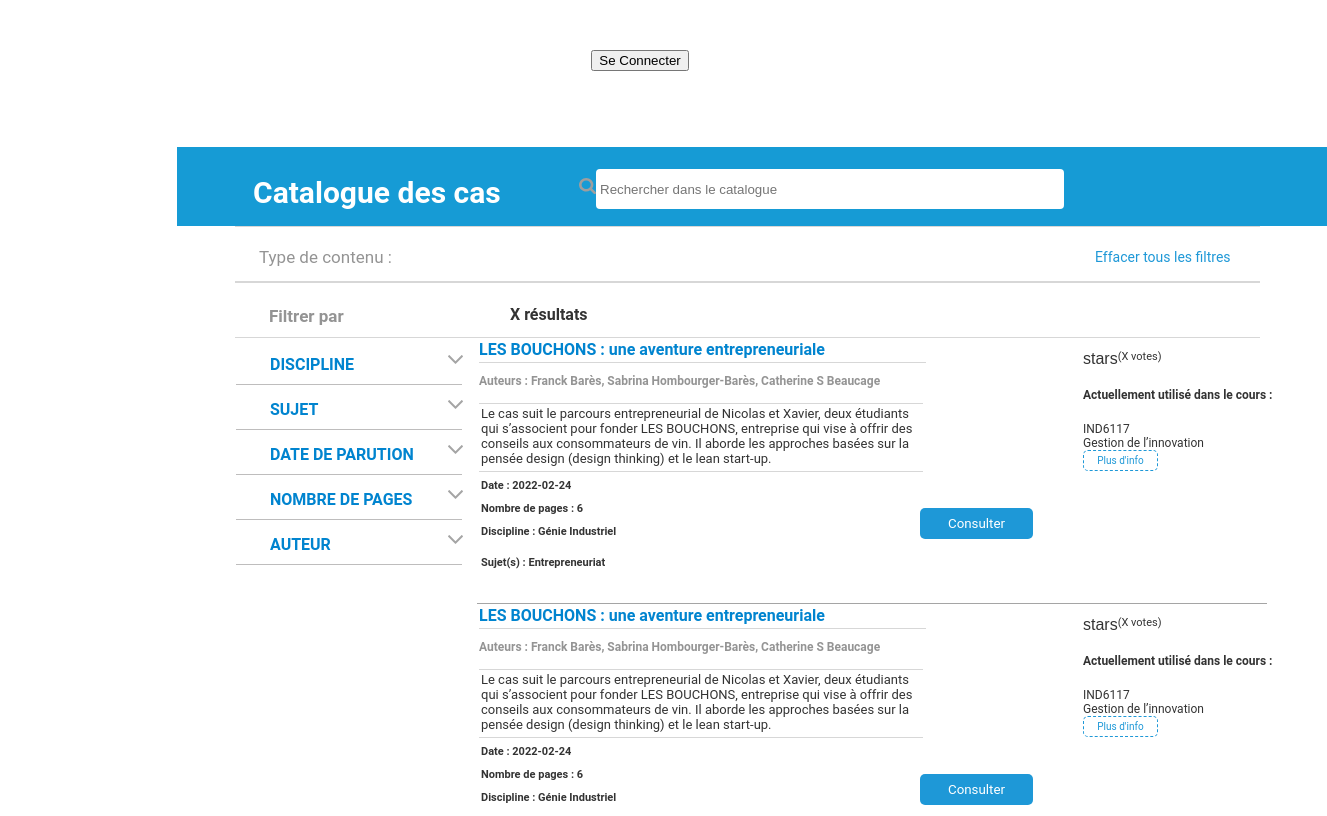
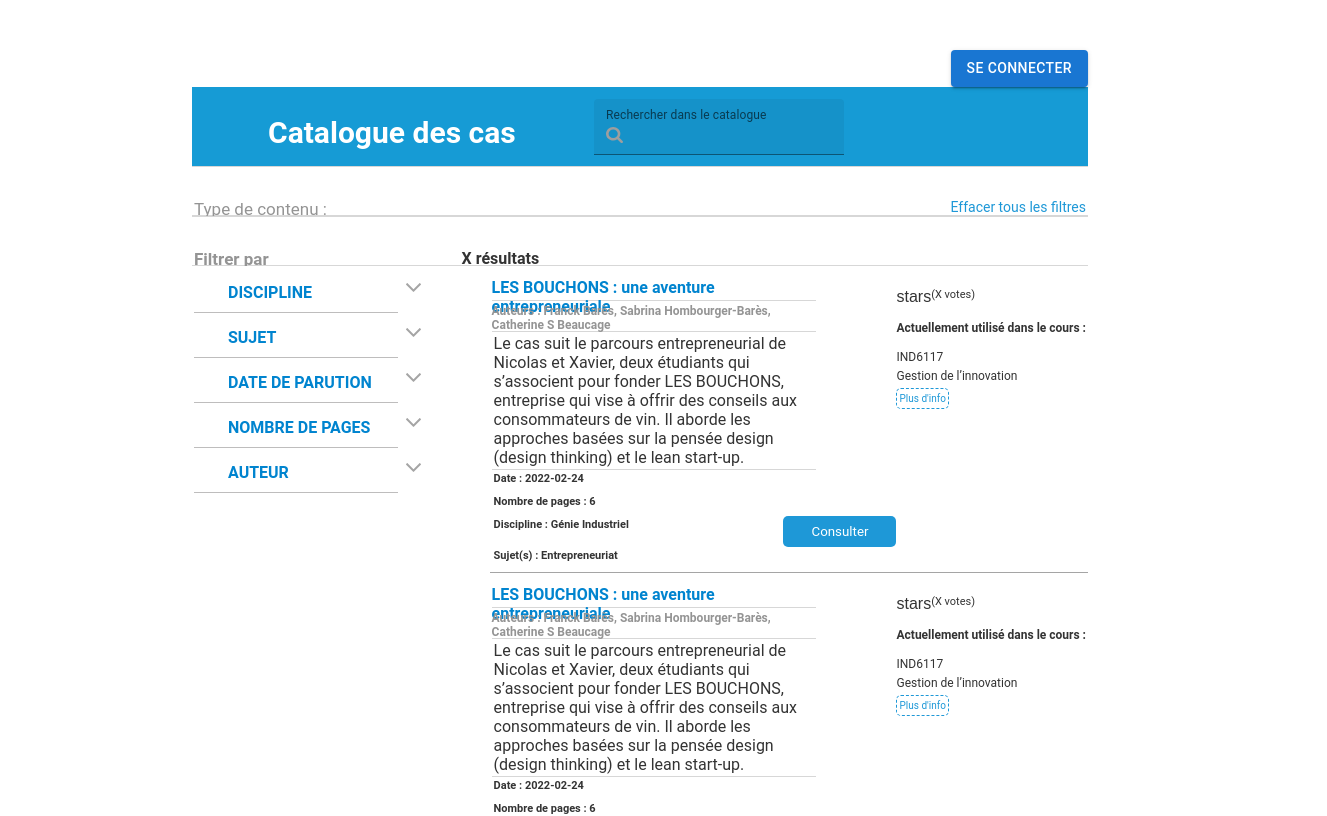
Before and after one commit to EdwardHealy00/Projet-LAC, a React (Create React App) app in the folder etude-cas/: page / in a window 1280 px wide. Shown: the top 816 px of the page, 1327 px wide, since content can reach past the window. Built offline with nearby package versions, Linux system fonts and the light colour scheme.

Commit message:
finished refactor of catalogue

```diff
--- a/etude-cas/src/components/Catalogue.tsx
+++ b/etude-cas/src/components/Catalogue.tsx
@@ -1,33 +1,49 @@
 import React from "react";
 import '../styles/LightCatalogue.scss';
-import Button from './common/Button';
+import Button from "@mui/material/Button";
 import '../img/normal_search.svg';
 import SearchIcon from "./common/SearchIcon";
 import DropDown from "./common/Dropdown";
 import Results from "./common/Results";
+import { InputAdornment, TextField } from "@mui/material";
 // import { useNavigate } from "react-router-dom";
 
-interface Props {}
+interface Props { }
 
 const Catalogue: React.FC<Props> = ({ }) => {
     // const navigate = useNavigate();
     return (
         <div id="main">
-        <Button children="Se Connecter" styleName="se-connecter" onClick={() => console.log("You clicked")}></Button>
+            <div id="profile">
+                <Button variant="contained" onClick={() => console.log("You clicked")}>
+                    Se Connecter
+                </Button>
+            </div>
             <div id="content">
                 <div id="rectangle">
                     <div id="catalogue-des-cas">Catalogue des cas</div>
                     <div id="searchField">
-                            <SearchIcon></SearchIcon>
-                            <input id="predictive-search" placeholder="Rechercher dans le catalogue"></input>
+                        <TextField
+                            label="Rechercher dans le catalogue"
+                            id="searchBar"
+                            variant="filled"
+                            fullWidth
+                            InputProps={{
+                                startAdornment: (
+                                    <InputAdornment position="start">
+                                        <SearchIcon />
+                                    </InputAdornment>
+                                ),
+                            }}
+                        />
                     </div>
                 </div>
-                    <div id="smallRectangle">
+                <div className="smallRectangle">
                     <div id="type-de-contenu">Type de contenu :</div>
                     {/* TODO: insert div for tags here */}
                     <div id="effacer-tous-les-fil">Effacer tous les filtres</div>
                 </div>
-                    <div id="smallRectangle">
+                <div className="smallRectangle">
                     <div id="filtrer-par">Filtrer par</div>
                     <div id="results"> X résultats</div>
                 </div>
--- a/etude-cas/src/styles/LightButton.scss
+++ b/etude-cas/src/styles/LightButton.scss
@@ -4,7 +4,7 @@
         padding: 2px 2px 2px 2px;
         border-radius: 4px;
         background-color: #1e98d7;
-        box-sizing: border-box;
+
         font-family: "Roboto-Regular", "Roboto", sans-serif;
         color: #ffffff;
         text-align: center;
@@ -21,7 +21,7 @@
         padding: 2px 2px 2px 2px;
         border-radius: 5px;
         background-color: #1e98d7;
-        box-sizing: border-box;
+
         border-color: transparent;
         font-family: "Roboto-Regular", "Roboto", sans-serif;
         color: #ffffff;
@@ -32,7 +32,7 @@
     .return {
         padding: 2px 2px 2px 2px;
         background-color: rgba(255, 255, 255, 0);
-        box-sizing: border-box;
+
         border-color: transparent;
         font-family: "Roboto-Medium", "Roboto Medium", "Roboto", sans-serif;
         font-weight: bold;
--- a/etude-cas/src/styles/LightCaseStudy.scss
+++ b/etude-cas/src/styles/LightCaseStudy.scss
@@ -30,7 +30,6 @@
       width: 876px;
       height: 58px;
       background-color: rgba(255, 255, 255, 0);
-      box-sizing: border-box;
       font-family: "Roboto-Bold", "Roboto Bold", "Roboto", sans-serif;
       color: #000000;
       text-align: left;
--- a/etude-cas/src/styles/LightCatalogue.scss
+++ b/etude-cas/src/styles/LightCatalogue.scss
@@ -1,45 +1,82 @@
-    .line {
-        width: 1150px;
-        height: 1px;
+#content {
+    display: flex;
+    flex-direction: column;
+}
+
+.smallRectangle {
+    width: 100%;
+    height: 50px;
     padding: 2px 2px 2px 2px;
-        border: 1px solid #d7d7d7;
+    border-top: 1px solid #d7d7d7;
+    border-bottom: 1px solid #d7d7d7;
     background-color: #ffffff;
-        box-sizing: border-box;
-        position:relative;
-        left: 183px; /*TODO: make it dynamic resize*/
-        top: 75px;
+
 }
+
+#rectangleFilter {
+    width: 230px;
+    height: 300px;
+    padding: 2px 2px 2px 2px;
+    background-color: #ffffff;
+
+}
+
+#results {
+    background-color: rgba(255, 255, 255, 0);
+
+    font-family: "Roboto-Bold", "Roboto Bold", "Roboto", sans-serif;
+    font-weight: 700;
+    color: #333333;
+    line-height: normal;
+    margin-left: 30%;
+}
+
+#articles {
+    width: 90%;
+    background-color: #ffffff;
+    font-family: "ArialMT", "Arial", sans-serif;
+    color: #333333;
+    text-align: center;
+    line-height: normal;
+    margin-left: 10%;
+}
+
+#rows {
+    flex-direction: row;
+    display: flex;
+}
+
 #rectangle {
-        width: 1150px;
+    width: 100%;
     height: 79px;
     padding: 2px 2px 2px 2px;
     background-color: #169bd5;
-        box-sizing: border-box;
     flex-direction: row;
-        display:flex;
-        /* position:relative;
-        left: 112px; /*TODO: make it dynamic resize
-        top: 76px;   */
-        /* align-self: center; */
+    display: flex;
 }
+
 #catalogue-des-cas {
     width: 400px;
     height: 37px;
     background-color: rgba(255, 255, 255, 0);
-        box-sizing: border-box;
     font-family: "Roboto-Bold", "Roboto Bold", "Roboto", sans-serif;
     font-weight: 700;
     color: #ffffff;
     text-align: left;
     line-height: normal;
-        padding-left:74px;
+    padding-left: 74px;
     padding-top: 26px;
     padding-bottom: 16px;
-        /* padding-right:100px; */
-        font-size:30px;
+    font-size: 30px;
 }
-    #searchField{
-        padding-top: 20px;
+
+#searchField {
+    margin-top: 10px;
+    width: 250px;
+
+    #searchBar {
+        width: 100%;
+    }
 }
 
 #predictive-search {
@@ -55,49 +92,29 @@
     height: 16px;
     padding: 2px 2px 2px 2px;
     background-color: #9e9e9e;
-        box-sizing: border-box;
+
     border-color: transparent;
 }
 
-    #smallRectangle {
-        width: 1025px;
-        height: 56px;
-        padding: 2px 2px 2px 2px;
-        border-top: 1px solid #d7d7d7;
-        border-bottom: 1px solid #d7d7d7;
-        background-color: #ffffff;
-        box-sizing: border-box;
-        position:relative;
-        left: 58px; /*TODO: make it dynamic resize*/
-    }
-
 #type-de-contenu {
-        width: 145px;
     height: 20px;
     background-color: rgba(255, 255, 255, 0);
-        box-sizing: border-box;
     font-family: "Roboto-Regular", "Roboto", sans-serif;
     /* font-weight: bold; */
     color: #949494;
     text-align: left;
     line-height: normal;
     font-size: 17px;
-        position: relative;
-        top: 18px;
-        left: 22px;
+    padding-top: 30px;
 }
 
 #effacer-tous-les-fil {
-        width: 140px;
     height: 20px;
     background-color: rgba(255, 255, 255, 0);
-        box-sizing: border-box;
     font-family: "Roboto-Regular", "Roboto", sans-serif;
     color: #1e98d7;
-        text-align: left;
+    text-align: right;
     line-height: normal;
-        position:relative;
-        left:858px;
     font-size: 14px;
 }
 
@@ -105,70 +122,11 @@
     width: 80px;
     height: 20px;
     background-color: rgba(255, 255, 255, 0);
-        box-sizing: border-box;
     font-family: "Roboto-Bold", "Roboto Bold", "Roboto", sans-serif;
     font-weight: 700;
     color: #949494;
     text-align: left;
     line-height: normal;
     font-size: 17px;
-        position:relative;
-        left:32px;
-        top: 21px;
+    padding-top: 30px;
 }
-
-    #main {
-        display: flex;
-        flex-direction: column;
-    }
-    #content {
-        display: flex;
-        flex-direction: column;
-        position: relative;
-        left:112px;
-        top:76px;
-    }
-
-    #rectangleFilter {
-        width: 230px;
-        height: 296px;
-        padding: 2px 2px 2px 2px;
-        background-color: #ffffff;
-        box-sizing: border-box;
-        position:relative;
-        left:57px;
-    }
-
-    #results {
-        width: 82px;
-        height: 20px;
-        background-color: rgba(255, 255, 255, 0);
-        box-sizing: border-box;
-        font-family: "Roboto-Bold", "Roboto Bold", "Roboto", sans-serif;
-        font-weight: 700;
-        color: #333333;
-        text-align: left;
-        line-height: normal;
-        position:relative;
-        left:273px;
-    }
-
-    #articles{
-        width: 797px;
-        height: 1064px;
-        /* padding: 2px 2px 2px 2px; */
-        /* border: 1px solid #797979; */
-        background-color: #ffffff;
-        box-sizing: border-box;
-        font-family: "ArialMT", "Arial", sans-serif;
-        color: #333333;
-        text-align: center;
-        line-height: normal;
-        position:relative;
-        left:70px;
-    }
-
-    #rows{
-        flex-direction: row;
-        display: flex;
-    }
--- a/etude-cas/src/styles/LightDropDown.scss
+++ b/etude-cas/src/styles/LightDropDown.scss
@@ -13,7 +13,6 @@
         width: 170px;
         height: 19px;
         background-color: rgba(255, 255, 255, 0);
-        box-sizing: border-box;
         font-family: "Roboto-Regular", "Roboto", sans-serif;
         font-weight: 700;
         color: #0084cf;
--- a/etude-cas/src/styles/LightResults.scss
+++ b/etude-cas/src/styles/LightResults.scss
@@ -1,9 +1,12 @@
+#first {
+  flex: 1 1 60%;
+}
+
 #title{
-    width: 447px;
+    width: 80%;
     height: 23px;
     border-bottom: 1px solid #d7d7d7;
     background-color: rgba(255, 255, 255, 0);
-    box-sizing: border-box;
     font-family: "Roboto-Bold", "Roboto Bold", "Roboto", sans-serif;
     font-weight: 700;
     color: #0084cf;
@@ -12,10 +15,9 @@
   }
 
   #authors {
-    width: 455px;
+    width: 80%;
     height: 30px;
     background-color: rgba(255, 255, 255, 0);
-    box-sizing: border-box;
     font-family: "Roboto-Regular", "Roboto", sans-serif;
     font-weight: bold;
     color: #949494;
@@ -29,117 +31,91 @@
   }
 
   #viewArticles {
-    width: 790px;
-    height: 266px;
+    width: 100%;
     padding: 2px 2px 2px 2px;
     border-bottom: 1px solid #a5a5a5;
     background-color: #ffffff;
-    box-sizing: border-box;
-    position:relative;
     display: flex;
     flex-direction: row;
+    margin: 10px 0;
   }
 
   #preview {
-    width: 444px;
-    height: 69px;
+    width: 80%;
     padding: 2px 2px 2px 2px;
     border-top: 1px solid #d7d7d7;
     border-bottom: 1px solid #d7d7d7;
     background-color: #ffffff;
-    box-sizing: border-box;
     font-family: "Roboto-Regular", "Roboto", sans-serif;
     color: #333333;
     text-align: left;
     line-height: normal;
-    position:relative;
-    top:10px;
-    font-size:13px;
   }
 
   #date{
-    width: 113px;
+    width: 80%;
     height: 23px;
     padding: 2px 2px 2px 2px;
     background-color: #ffffff;
-    box-sizing: border-box;
     font-family: "Roboto-Bold", "Roboto Bold", "Roboto", sans-serif;
     color: #333333;
     text-align: left;
     line-height: normal;
     font-size:11px;
     font-weight: bold;
-    position:relative;
-    top:15px;
   }
 
   #page{
-    width: 125px;
+    width: 80%;
     height: 23px;
     padding: 2px 2px 2px 2px;
     background-color: #ffffff;
-    box-sizing: border-box;
     font-family: "Roboto-Bold", "Roboto Bold", "Roboto", sans-serif;
     color: #333333;
     text-align: left;
     line-height: normal;
     font-size:11px;
     font-weight: bold;
-    position:relative;
-    top:15px;
   }
 
-  #discipline{
-    width: 441px;
+  #tags{
     height: 23px;
     padding: 2px 2px 2px 2px;
     background-color: #ffffff;
-    box-sizing: border-box;
-    font-family: "Roboto-Bold", "Roboto Bold", "Roboto", sans-serif;
-    color: #333333;
-    text-align: left;
-    line-height: normal;
-    font-size:11px;
-    font-weight: bold;
-    position:relative;
-    top:15px;
-  }
-
-  #tags{
-    width: 258px;
-    height: 23px;
-    padding: 2px 2px 2px 2px;
-    background-color: #ffffff;
-    box-sizing: border-box;
     font-family: "Roboto-Bold", "Roboto Bold", "Roboto", sans-serif;
     color: #333333;
     text-align: left;
     line-height: normal;
     font-size: 11px;
     font-weight: bold;
-    position:relative;
-    top:15px;
   }
-
-  /* #first{
-    position:relative;
-    left:30px;
-    top:8px;
-    width:444px;
-  } */
 
   #placement{
     display: flex;
     flex-direction: row;
+    place-content: space-between;
+
+      #discipline {
+          height: 23px;
+          padding: 2px 2px 2px 2px;
+          background-color: #ffffff;
+          font-family: "Roboto-Bold", "Roboto Bold", "Roboto", sans-serif;
+          color: #333333;
+          text-align: left;
+          line-height: normal;
+          font-size: 11px;
+          font-weight: bold;
+        }
   }
 
   #second{
-    position:relative;
-    left:50px;
-    top:10px;
     display: flex;
     flex-direction: column;
     /* justify-content: space-between; */
+
+    div {
+      margin: 5px 0;
+    }
   }
 
   #ratings{
@@ -151,7 +127,7 @@
     width: 50px;
     height: 13px;
     background-color: rgba(255, 255, 255, 0);
-    box-sizing: border-box;
+
     font-family: "Roboto-Regular", "Roboto", sans-serif;
     color: #333333;
     text-align: left;
@@ -161,42 +137,34 @@
   }
 
   #usedClass{
-    width: 220px;
     height: 14px;
     background-color: rgba(255, 255, 255, 0);
-    box-sizing: border-box;
+
     font-family: "Roboto-Bold", "Roboto Bold", "Roboto", sans-serif;
     font-weight: 700;
     color: #333333;
     text-align: left;
     line-height: normal;
     font-size: 12px;
-    position:relative;
-    top:20px;
   }
 
   #name{
-    width: 170px;
     height: 28px;
     background-color: rgba(255, 255, 255, 0);
-    box-sizing: border-box;
     font-family: "Roboto-Regular", "Roboto", sans-serif;
     color: #333333;
     text-align: left;
     line-height: normal;
     font-size:12px;
-    position:relative;
-    top:40px;
   }
 
   #info{
-    width: 75px;
     height: 21px;
     padding: 2px 2px 2px 2px;
     border-radius: 5px;
     border: 1px dashed #1e98d7;
     background-color: #ffffff;
-    box-sizing: border-box;
+
     font-family: "Roboto-Regular", "Roboto", sans-serif;
     color: #1e98d7;
     text-align: center;
```
Lines whose indentation alone changed are shown as unchanged.
